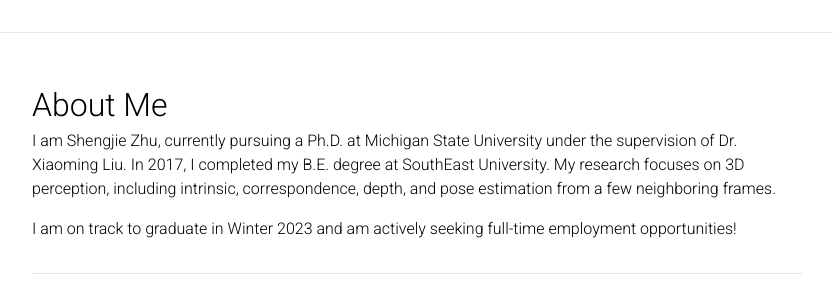
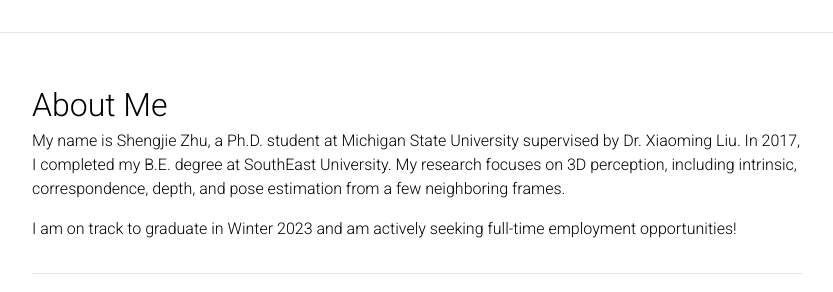
Before and after one commit to ShngJZ/ShngJZ.github.io, a Jekyll site: the page built from _pages/about.md, in a window 1280 px wide, cut to the strip 0-292 px from the top of the page. Shown: the whole strip, without its empty margins (223-1056 px from the left). Built offline with Jekyll 4.4.1, drawn with Linux system fonts in a browser that asks for light colours; comment, search, counter and statistics services are not loaded; a style sheet for code colours, icons or effects is not loaded.

Commit message:
update pub

```diff
--- a/_pages/about.md
+++ b/_pages/about.md
@@ -7,7 +7,7 @@
 nav_order: 0
 ---
 <font size="6.5"> About Me </font>
-I am Shengjie Zhu, currently pursuing a Ph.D. at Michigan State University under the supervision of Dr. Xiaoming Liu. In 2017, I completed my B.E. degree at SouthEast University.
+My name is Shengjie Zhu, a Ph.D. student at Michigan State University supervised by Dr. Xiaoming Liu. In 2017, I completed my B.E. degree at SouthEast University.
 My research focuses on 3D perception, including intrinsic, correspondence, depth, and pose estimation from a few neighboring frames.
 
 I am on track to graduate in Winter 2023 and am actively seeking full-time employment opportunities!
```
